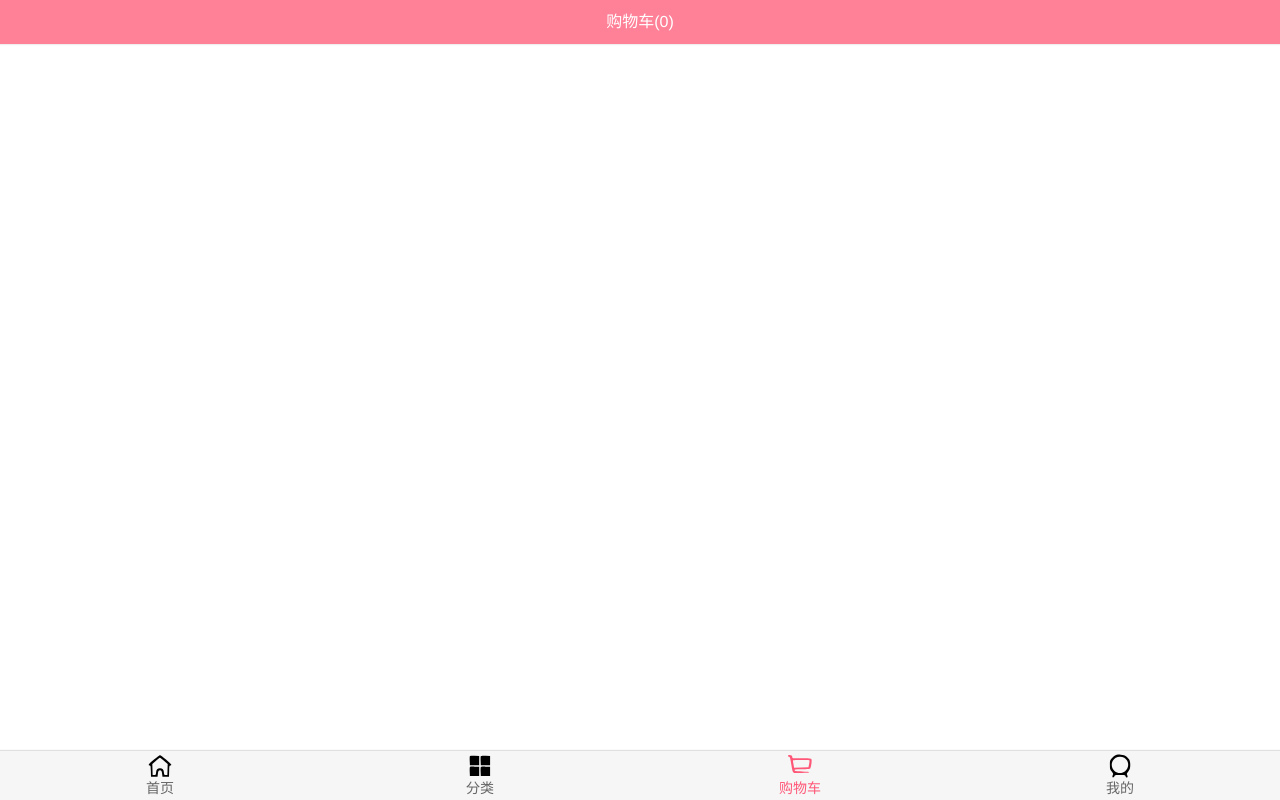
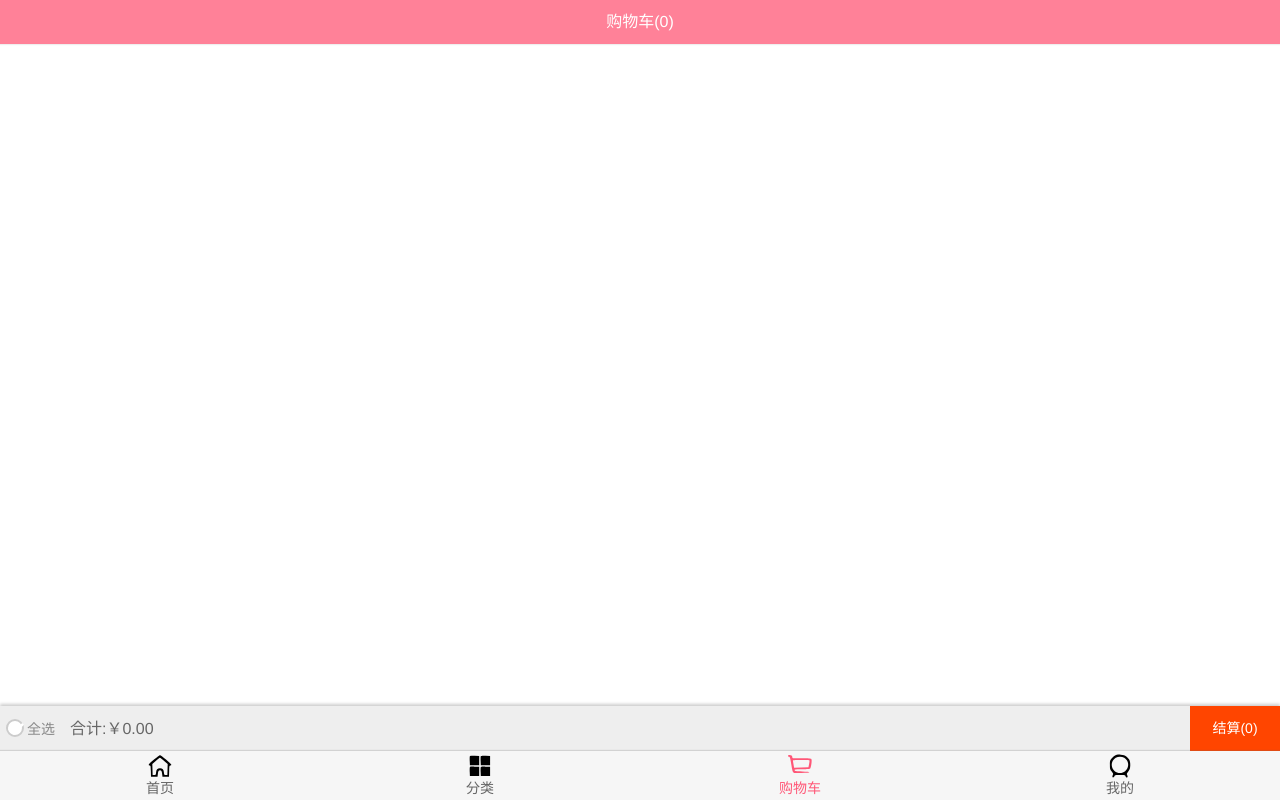
Before and after one commit to coco-wdh/supermall, a Vue app: page /cart in a window 1280 px wide. Built offline with nearby package versions, Linux system fonts and the light colour scheme.

Commit message:
购物车底部，全选，合计

```diff
--- a/src/store/mutation_type.js
+++ b/src/store/mutation_type.js
@@ -1,3 +1,4 @@
 export const ADD_TO_CART = 'add_to_cart'
 export const ADD_COUNT = 'add_count'
 export const CHANGE_CHECKED = 'change_checked'
+export const CHECKED_ALL = 'checked_all'
--- a/src/store/mutations.js
+++ b/src/store/mutations.js
@@ -8,5 +8,9 @@ export default {
   },
   [types.CHANGE_CHECKED](state,payload){
     payload.checked = !payload.checked
+  },
+  [types.CHECKED_ALL](state,payload){
+    console.log(state)
+    state.cartList.forEach(item => item.checked = payload)
   }
 }
--- a/src/views/cart/Cart.vue
+++ b/src/views/cart/Cart.vue
@@ -6,20 +6,25 @@
     <scroll class="content" ref="scroll">
       <cart-list></cart-list>
     </scroll>
+    <cart-bottom-bar class="bottom-bar"></cart-bottom-bar>
   </div>
 </template>
 
 <script>
 import NavBar from '@/components/common/navbar/NavBar.vue'
 import Scroll from '@/components/common/scroll/Scroll.vue';
+
 import CartList from './childComps/CartList.vue'
+import CartBottomBar from './childComps/CartBottomBar.vue';
+
 import { mapGetters } from 'vuex';
 export default {
   name: "Cart",
   components: {
     NavBar,
     Scroll,
-    CartList
+    CartList,
+    CartBottomBar
   },
   computed: {
     ...mapGetters(['cartListLength'])
@@ -40,6 +45,10 @@ export default {
 }
 .content{
   overflow: hidden;
-  height: calc(100% - 44px - 49px);
+  height: calc(100% - 44px - 49px - 45px);
+  padding: 6px;
+}
+.bottom-bar{
+  position: relative;
 }
 </style>
--- /dev/null
+++ b/src/views/cart/childComps/CartBottomBar.vue
@@ -0,0 +1,77 @@
+<template>
+  <div class="cart-bottom">
+    <check-button class="select-all" :checked="!isSelectAll" @click.native="selectAll"></check-button>
+    <span>全选</span>
+    <span class="total-price">合计:￥{{totalPrice}}</span>
+    <span class="settlement">结算({{cartListLength}})</span>
+  </div>
+</template>
+
+<script>
+import CheckButton from './CheckButton.vue';
+import { mapGetters } from 'vuex';
+import { CHECKED_ALL } from '@/store/mutation_type'
+export default {
+  name: "CartBottomBar",
+  components: {
+    CheckButton
+  },
+  computed: {
+    ...mapGetters(['cartList','cartListLength']),
+    totalPrice(){
+      return this.cartList.filter(item=>item.checked==true)
+      .reduce((sum,current)=>sum+current.price*current.count,+0).toFixed(2)
+    },
+    isSelectAll(){
+      //true为非全选
+      if(this.cartListLength==0)
+        return true;
+      return this.cartList.some(item=>item.checked==false)
+    }
+  },
+  methods: {
+    selectAll(){
+      if(this.isSelectAll){
+        this.$store.commit(CHECKED_ALL,true)
+      }else{
+        this.$store.commit(CHECKED_ALL,false)
+      }
+    }
+  }
+}
+</script>
+
+<style scoped>
+.cart-bottom {
+  height: 45px;
+  background-color: #eee;
+  box-shadow: 0 -2px 3px rgba(0, 0, 0, .2);
+  font-size: 14px;
+  color: #888;
+  padding-left: 6px;
+}
+
+.select-all {
+  display: inline-block;
+  margin-right: 3px;
+  position: relative;
+  top: 3px;
+}
+
+.cart-bottom span {
+  line-height: 45px;
+}
+
+.total-price {
+  margin-left: 15px;
+  font-size: 16px;
+  color: #666;
+}
+
+.settlement {
+  background-color: orangered;
+  float: right;
+  width: 90px;
+  color: #fff;
+  text-align: center;
+}</style>
--- a/src/views/cart/childComps/CheckButton.vue
+++ b/src/views/cart/childComps/CheckButton.vue
@@ -21,6 +21,7 @@ export default {
   width: 18px;
   height: 18px;
   border-radius: 50%;
+  background-color: #fff;
   border: 2px solid #ccc;
   cursor: pointer;
 }
```
